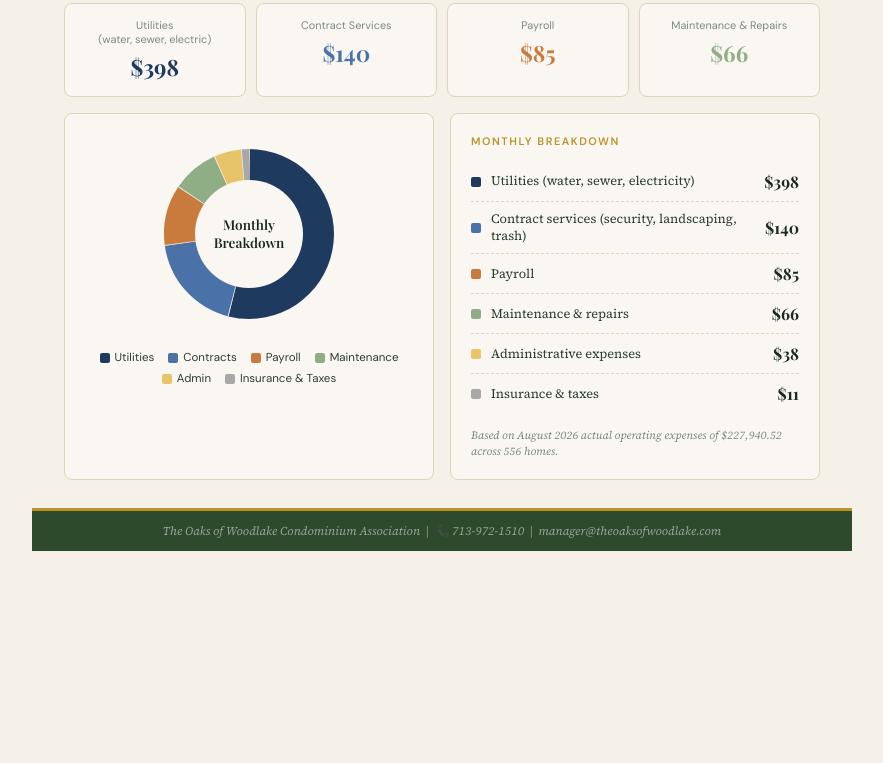
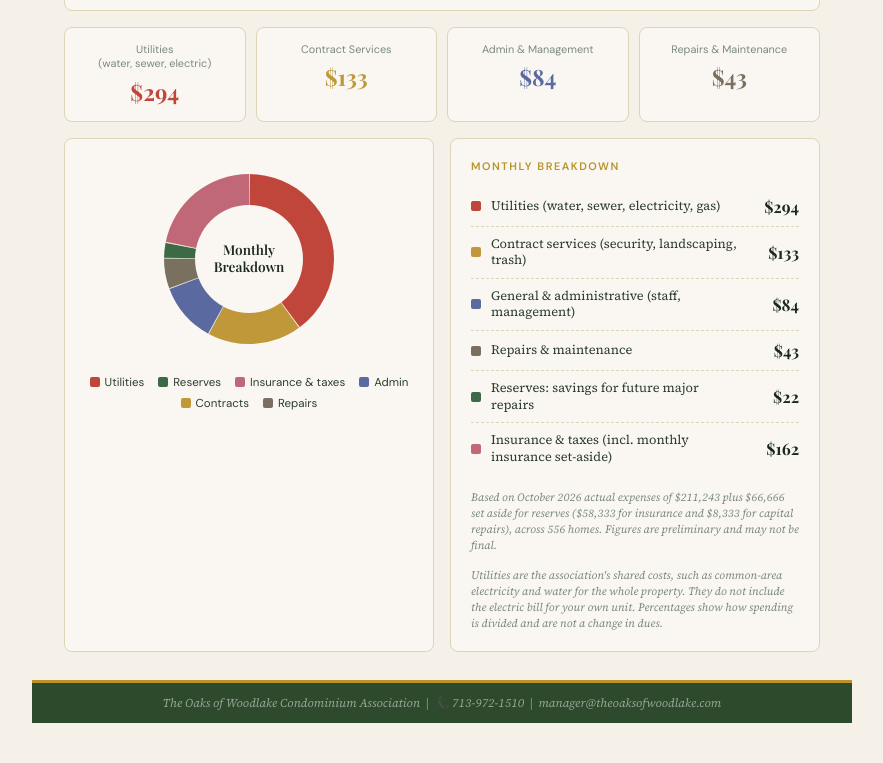
Before and after one commit to Lajonesin/the-acorn-newsletter, a plain HTML site: page dues-calculator.html in a window 1280 px wide. Shown: the part 408-1171 px from the top of the page, without its empty margins (198-1081 px from the left). Before the commit the page ends 999 px from the top, so only its background shows below. Drawn offline with nearby package versions, Linux system fonts and the light colour scheme; a web font is replaced by a local one.

Commit message:
Move October dues calculator into main site; update newsletter link
Co-Authored-By: Claude Sonnet 5.5 <noreply@anthropic.com>
Claude-Session: https://claude.ai/code/session_01JNaWkd5eFLCZpQtuHTd8ts

```diff
--- a/dues-calculator.html
+++ b/dues-calculator.html
@@ -20,13 +20,14 @@
   --text-muted:  #7a8a7a;
   --border:      #ddd5b8;
 
-  /* Category colors — matches August 2026 Financial Summary graphic */
-  --c1: #1E3A5F; /* Utilities             - navy */
-  --c2: #4A72A8; /* Contract Services     - blue */
-  --c3: #C97B3D; /* Payroll               - gold/orange */
-  --c4: #8FAE86; /* Maintenance & Repairs - sage green */
-  --c5: #E8C468; /* Administrative        - yellow */
-  --c6: #A8A8A8; /* Insurance & Taxes     - gray */
+  /* Category colors */
+  --c1: #c0453a; /* Utilities   - terracotta */
+  --c2: #3a6b45; /* Reserves    - deep green */
+  --c3: #c06878; /* Insurance   - rose */
+  --c4: #5a6aa0; /* Admin       - slate blue */
+  --c5: #c0983a; /* Contracts   - gold */
+  --c6: #7a7060; /* Repairs     - taupe */
+  --c7: #2a2820; /* Taxes       - near black */
 }
 
 body {
@@ -330,13 +331,13 @@ body {
     <div class="logo">🌰</div>
     <div class="page-header-text">
       <h1>Dues Calculator</h1>
-      <p>The Oaks of Woodlake — August 2026 Actuals</p>
+      <p>The Oaks of Woodlake — October 2026</p>
     </div>
   </div>
 
   <!-- INTRO -->
   <div class="intro">
-    <p style="margin-top:20px;">Your monthly dues fund everything that keeps The Oaks running — from utilities and payroll to maintenance and contracted services across all <strong>556 homes</strong>. Based on <strong>August 2026 actual operating expenses of $227,940.52</strong>, utilities make up nearly <strong>54%</strong> of what we spend each month, making conservation one of the most impactful things our community can do. <em>Enter your dues amount below to see a full breakdown of where every dollar goes.</em></p>
+    <p style="margin-top:20px;">Your monthly dues fund everything that keeps The Oaks running — from utilities and insurance to maintenance, reserves, and contracted services across all <strong>556 homes</strong>. Based on <strong>October 2026 expenses and reserve set-asides of $277,909</strong>, utilities make up about <strong>40%</strong> of where our money goes each month, making conservation one of the most impactful things our community can do. <em>Enter your dues amount below to see a full breakdown of where every dollar goes.</em></p>
   </div>
 
   <!-- INPUT CARD -->
@@ -365,15 +366,15 @@ body {
     </div>
     <div class="top-box">
       <div class="top-box-label">Contract Services</div>
-      <div class="top-box-amount" style="color:var(--c2);" id="box2">$183</div>
+      <div class="top-box-amount" style="color:var(--c5);" id="box2">$183</div>
     </div>
     <div class="top-box">
-      <div class="top-box-label">Payroll</div>
-      <div class="top-box-amount" style="color:var(--c3);" id="box3">$92</div>
+      <div class="top-box-label">Admin &amp; Management</div>
+      <div class="top-box-amount" style="color:var(--c4);" id="box3">$92</div>
     </div>
     <div class="top-box">
-      <div class="top-box-label">Maintenance &amp; Repairs</div>
-      <div class="top-box-amount" style="color:var(--c4);" id="box4">$52</div>
+      <div class="top-box-label">Repairs &amp; Maintenance</div>
+      <div class="top-box-amount" style="color:var(--c6);" id="box4">$52</div>
     </div>
   </div>
 
@@ -389,18 +390,19 @@ body {
       </div>
       <div class="chart-legend">
         <div class="legend-item"><div class="legend-dot" style="background:var(--c1);"></div>Utilities</div>
-        <div class="legend-item"><div class="legend-dot" style="background:var(--c2);"></div>Contracts</div>
-        <div class="legend-item"><div class="legend-dot" style="background:var(--c3);"></div>Payroll</div>
-        <div class="legend-item"><div class="legend-dot" style="background:var(--c4);"></div>Maintenance</div>
-        <div class="legend-item"><div class="legend-dot" style="background:var(--c5);"></div>Admin</div>
-        <div class="legend-item"><div class="legend-dot" style="background:var(--c6);"></div>Insurance &amp; Taxes</div>
+        <div class="legend-item"><div class="legend-dot" style="background:var(--c2);"></div>Reserves</div>
+        <div class="legend-item"><div class="legend-dot" style="background:var(--c3);"></div>Insurance &amp; taxes</div>
+        <div class="legend-item"><div class="legend-dot" style="background:var(--c4);"></div>Admin</div>
+        <div class="legend-item"><div class="legend-dot" style="background:var(--c5);"></div>Contracts</div>
+        <div class="legend-item"><div class="legend-dot" style="background:var(--c6);"></div>Repairs</div>
       </div>
     </div>
 
     <div class="breakdown-card">
       <div class="breakdown-title">Monthly Breakdown</div>
       <div id="breakdownRows"></div>
-      <div class="breakdown-note">Based on August 2026 actual operating expenses of $227,940.52 across 556 homes.</div>
+      <div class="breakdown-note">Based on October 2026 actual expenses of $211,243 plus $66,666 set aside for reserves ($58,333 for insurance and $8,333 for capital repairs), across 556 homes. Figures are preliminary and may not be final.</div>
+      <div class="breakdown-note">Utilities are the association's shared costs, such as common-area electricity and water for the whole property. They do not include the electric bill for your own unit. Percentages show how spending is divided and are not a change in dues.</div>
     </div>
 
   </div>
@@ -413,21 +415,18 @@ body {
 </div>
 
 <script>
-// August 2026 actual operating expense categories
-// Total operating expenses: $227,940.52 (matches August 2026 Financial Summary)
+// October 2026 actual expenses (cash basis, preliminary) plus the monthly reserve set-asides, from the October 2026 statements
+// Expenses $211,242.67 + monthly reserve set-asides $66,666.00 ($58,333 insurance reserve, $8,333 capital reserve) = $277,908.67
 var CATS = [
-  { name: 'Utilities (water, sewer, electricity)',        short: 'Utilities',   pct: 0.5388, color: '#1E3A5F' },
-  { name: 'Contract services (security, landscaping, trash)', short: 'Contracts', pct: 0.1890, color: '#4A72A8' },
-  { name: 'Payroll',                                       short: 'Payroll',     pct: 0.1152, color: '#C97B3D' },
-  { name: 'Maintenance & repairs',                         short: 'Maintenance', pct: 0.0896, color: '#8FAE86' },
-  { name: 'Administrative expenses',                       short: 'Admin',       pct: 0.0519, color: '#E8C468' },
-  { name: 'Insurance & taxes',                             short: 'Insurance & Taxes', pct: 0.0154, color: '#A8A8A8' },
+  { name: 'Utilities (water, sewer, electricity, gas)',   short: 'Utilities', amt: 110668.90, color: '#c0453a' },
+  { name: 'Contract services (security, landscaping, trash)', short: 'Contracts', amt: 50051.26, color: '#c0983a' },
+  { name: 'General & administrative (staff, management)', short: 'Admin', amt: 31770.45, color: '#5a6aa0' },
+  { name: 'Repairs & maintenance',                        short: 'Repairs', amt: 16177.96, color: '#7a7060' },
+  { name: 'Reserves: savings for future major repairs',   short: 'Reserves', amt: 8333.00, color: '#3a6b45' },
+  { name: 'Insurance & taxes (incl. monthly insurance set-aside)', short: 'Insurance & taxes', amt: 60907.10, color: '#c06878' }
 ];
-
-// Verify totals
-var totalPct = CATS.reduce(function(s, c) { return s + c.pct; }, 0);
-// Normalize to exactly 1
-CATS.forEach(function(c) { c.pct = c.pct / totalPct; });
+var TOTAL = CATS.reduce(function(s, c) { return s + c.amt; }, 0);
+CATS.forEach(function(c) { c.pct = c.amt / TOTAL; });
 
 var canvas = document.getElementById('donutCanvas');
 var ctx = canvas.getContext('2d');
```
Also changed, not shown: index.html (+1 -1 lines), the-acorn-november-december-2026.html (+1 -1 lines).
